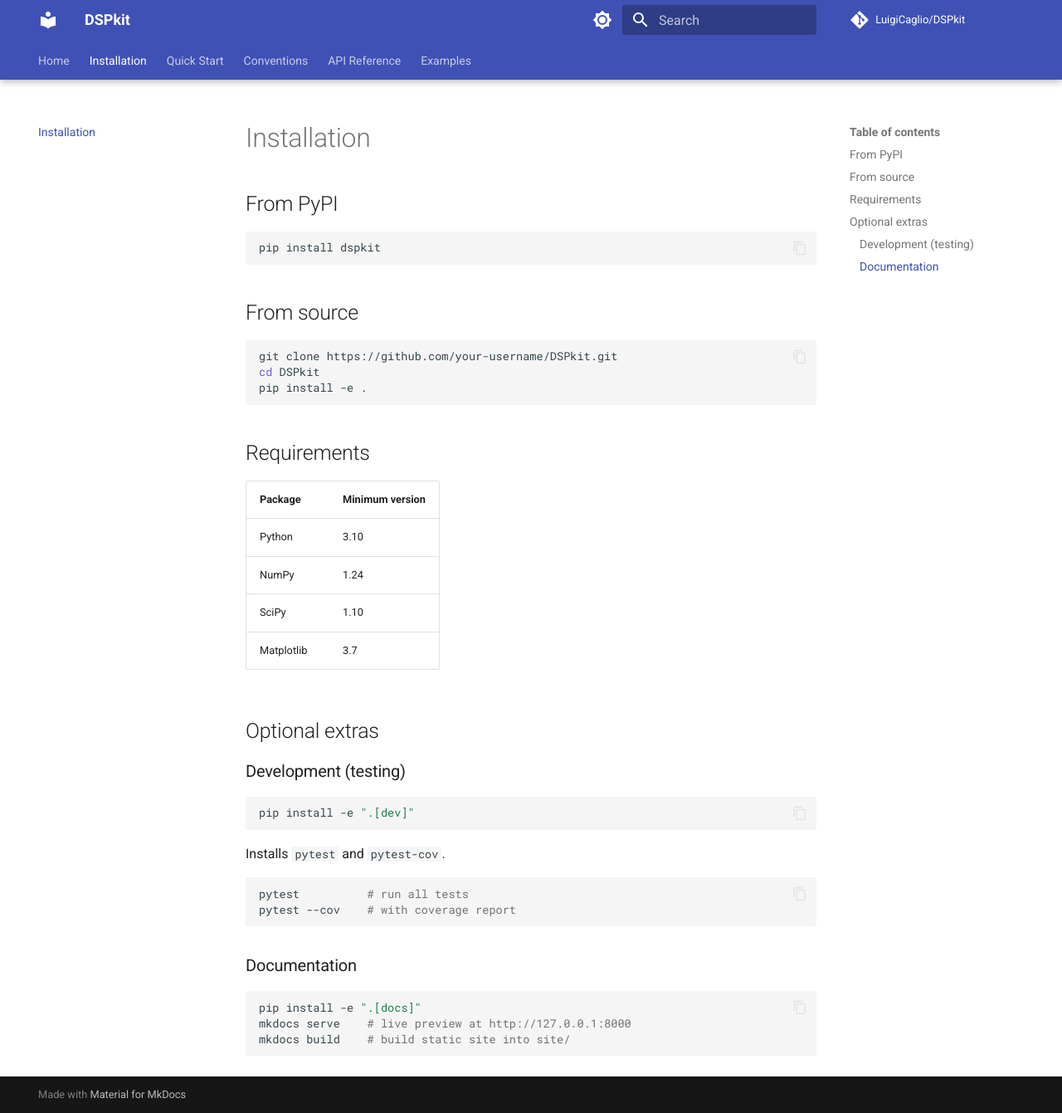
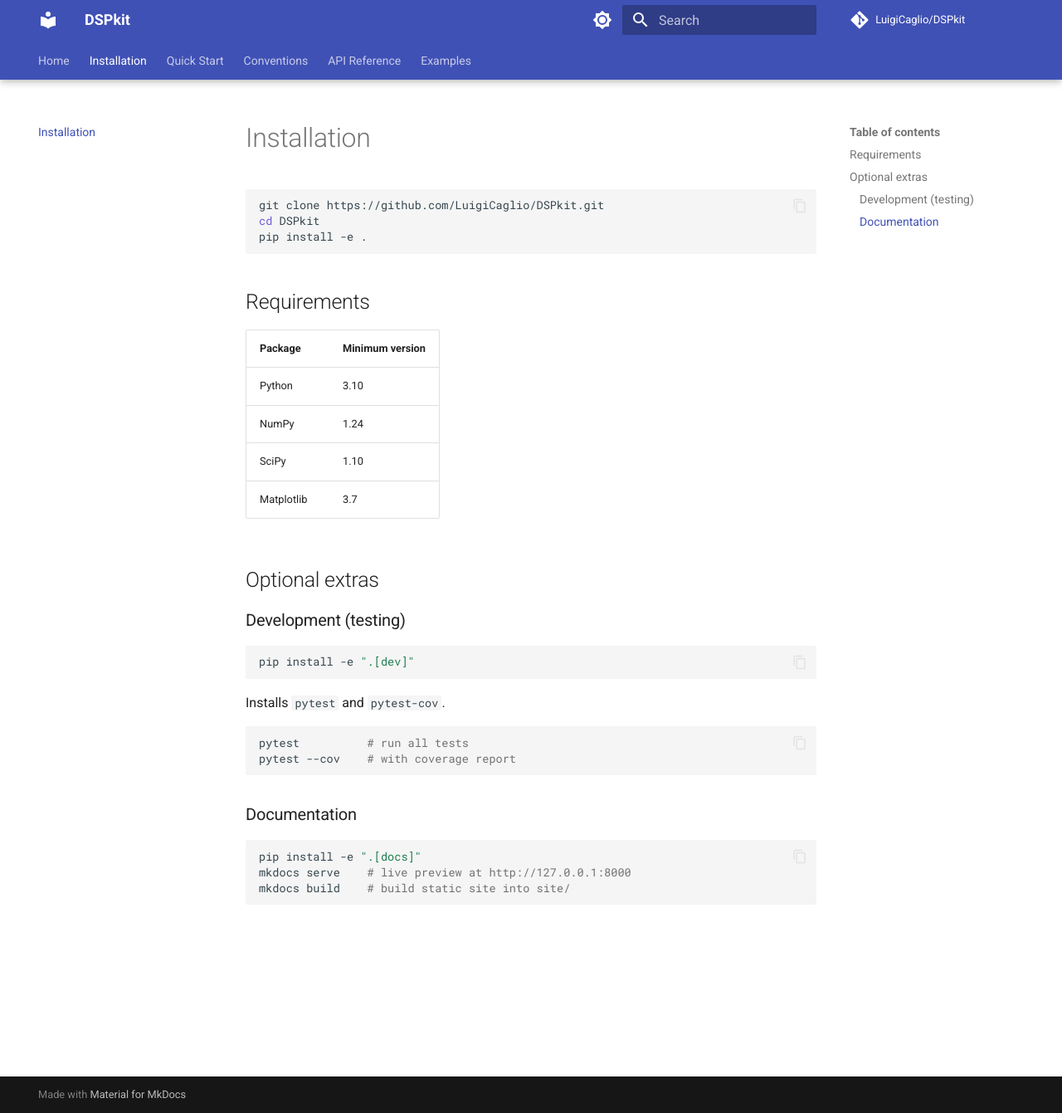
Before and after one commit to LuigiCaglio/DSPkit, an MkDocs documentation site: the page built from docs/installation.md, in a window 1280 px wide and 1341 px high. Shown: the whole window at 83% size. Built offline with MkDocs 1.6.1 and Material for MkDocs 9.7.7, drawn with Linux system fonts in a browser that asks for light colours; comment, search, counter and statistics services are not loaded.

Commit message:
Remove PyPI install instructions (not on PyPI yet)

````diff
--- a/docs/installation.md
+++ b/docs/installation.md
@@ -1,15 +1,7 @@
 # Installation
 
-## From PyPI
-
 ```bash
-pip install dspkit
-```
-
-## From source
-
-```bash
-git clone https://github.com/your-username/DSPkit.git
+git clone https://github.com/LuigiCaglio/DSPkit.git
 cd DSPkit
 pip install -e .
 ```
````
Also changed, not shown: README.md (+0 -6 lines).
